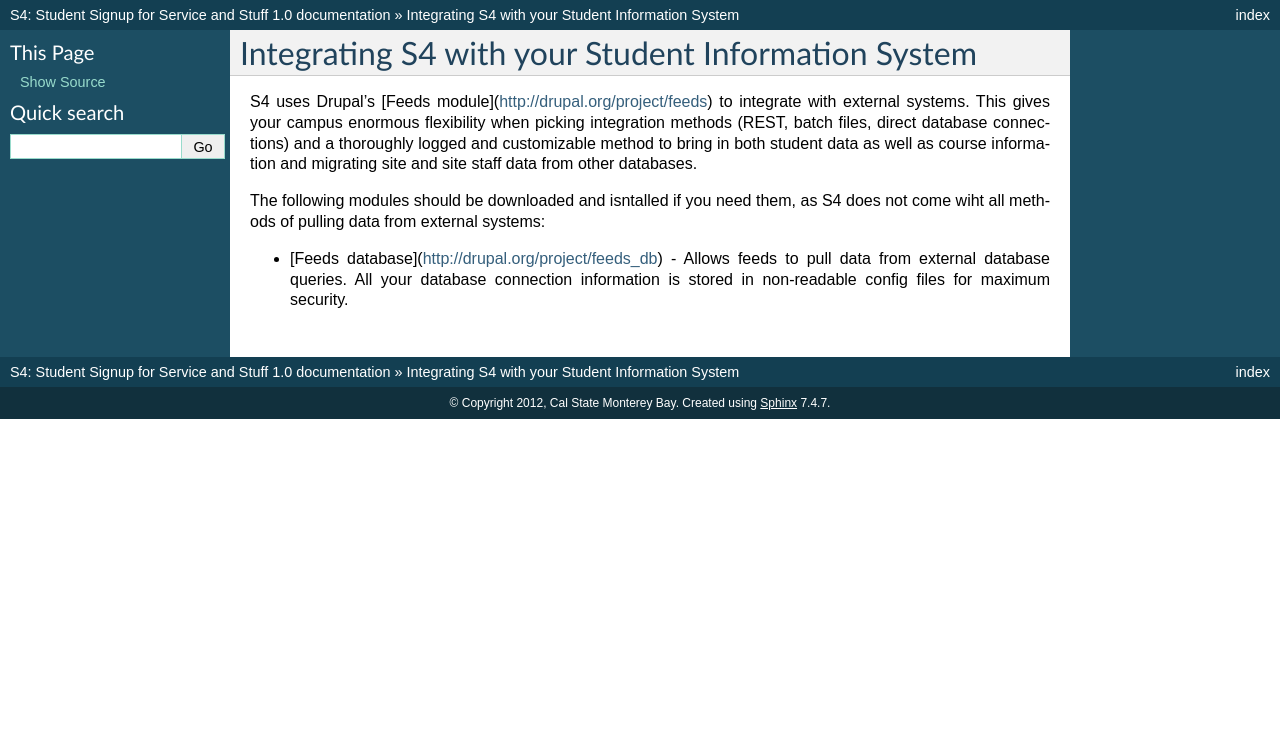
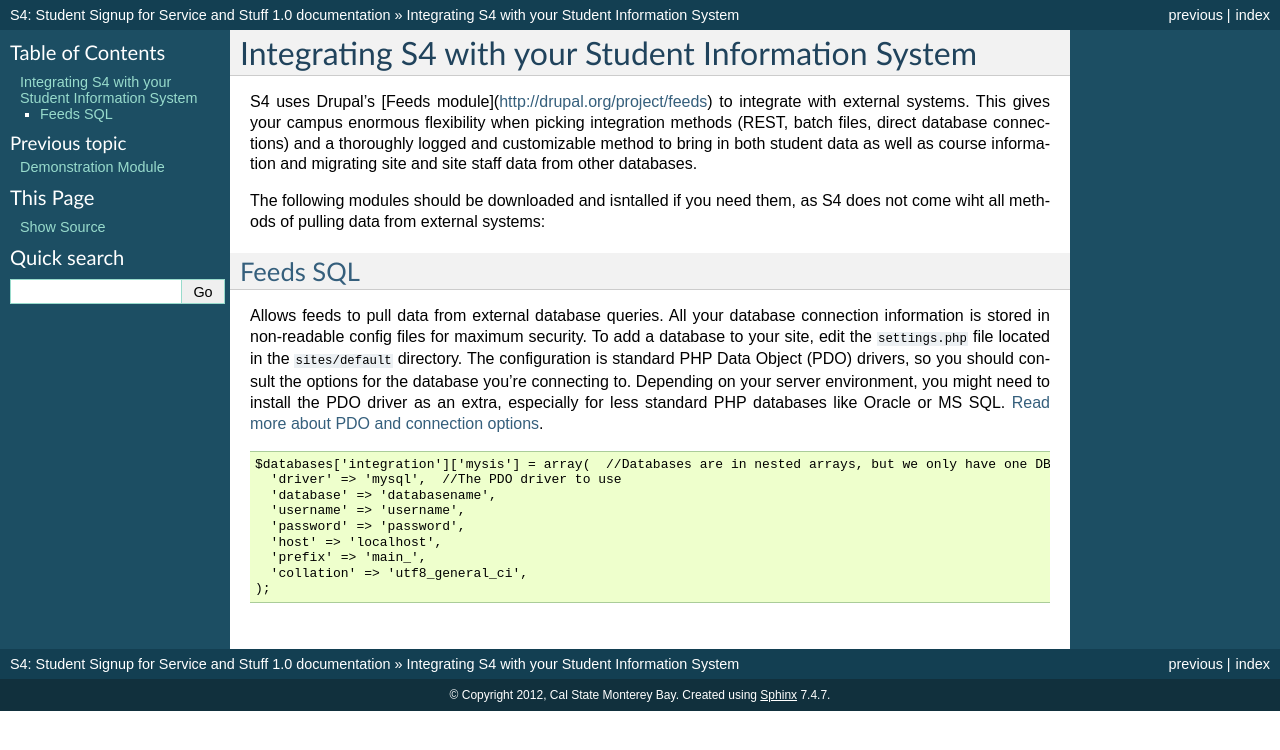
Before and after one commit to calstates4/s4project, a Sphinx documentation site: the page built from docs/integration/index.rst, in a window 1280 px wide. Shown: the top 750 px of the page. Built offline with Sphinx 7.4.7, drawn with Linux system fonts in a browser that asks for light colours.

Commit message:
Added note about feeds SQL.

```diff
--- a/docs/index.rst
+++ b/docs/index.rst
@@ -31,7 +31,7 @@ Integration with Student Information Systems
    :maxdepth: 2
    :glob:
 
-   installation/*
+   integration/*
 
 Indices and tables
 ==================
--- a/docs/integration/index.rst
+++ b/docs/integration/index.rst
@@ -6,4 +6,18 @@ S4 uses Drupal's [Feeds module](http://drupal.org/project/feeds) to integrate wi
 
 The following modules should be downloaded and isntalled if you need them, as S4 does not come wiht all methods of pulling data from external systems:
 
-* [Feeds database](http://drupal.org/project/feeds_db) - Allows feeds to pull data from external database queries. All your database connection information is stored in non-readable config files for maximum security.
+`Feeds SQL <http://drupal.org/project/feeds_sql>`_
+--------------------------------------------------
+Allows feeds to pull data from external database queries. All your database connection information is stored in non-readable config files for maximum security. To add a database to your site, edit the ``settings.php`` file located in the ``sites/default`` directory. The configuration is standard PHP Data Object (PDO) drivers, so you should consult the options for the database you're connecting to. Depending on your server environment, you might need to install the PDO driver as an extra, especially for less standard PHP databases like Oracle or MS SQL. `Read more about PDO and connection options <http://php.net/manual/en/pdo.drivers.php>`_.
+
+.. code-block:: php
+
+  $databases['integration']['mysis'] = array(  //Databases are in nested arrays, but we only have one DB for integration
+    'driver' => 'mysql',  //The PDO driver to use
+    'database' => 'databasename',
+    'username' => 'username',
+    'password' => 'password',
+    'host' => 'localhost',
+    'prefix' => 'main_',
+    'collation' => 'utf8_general_ci',
+  );
```
